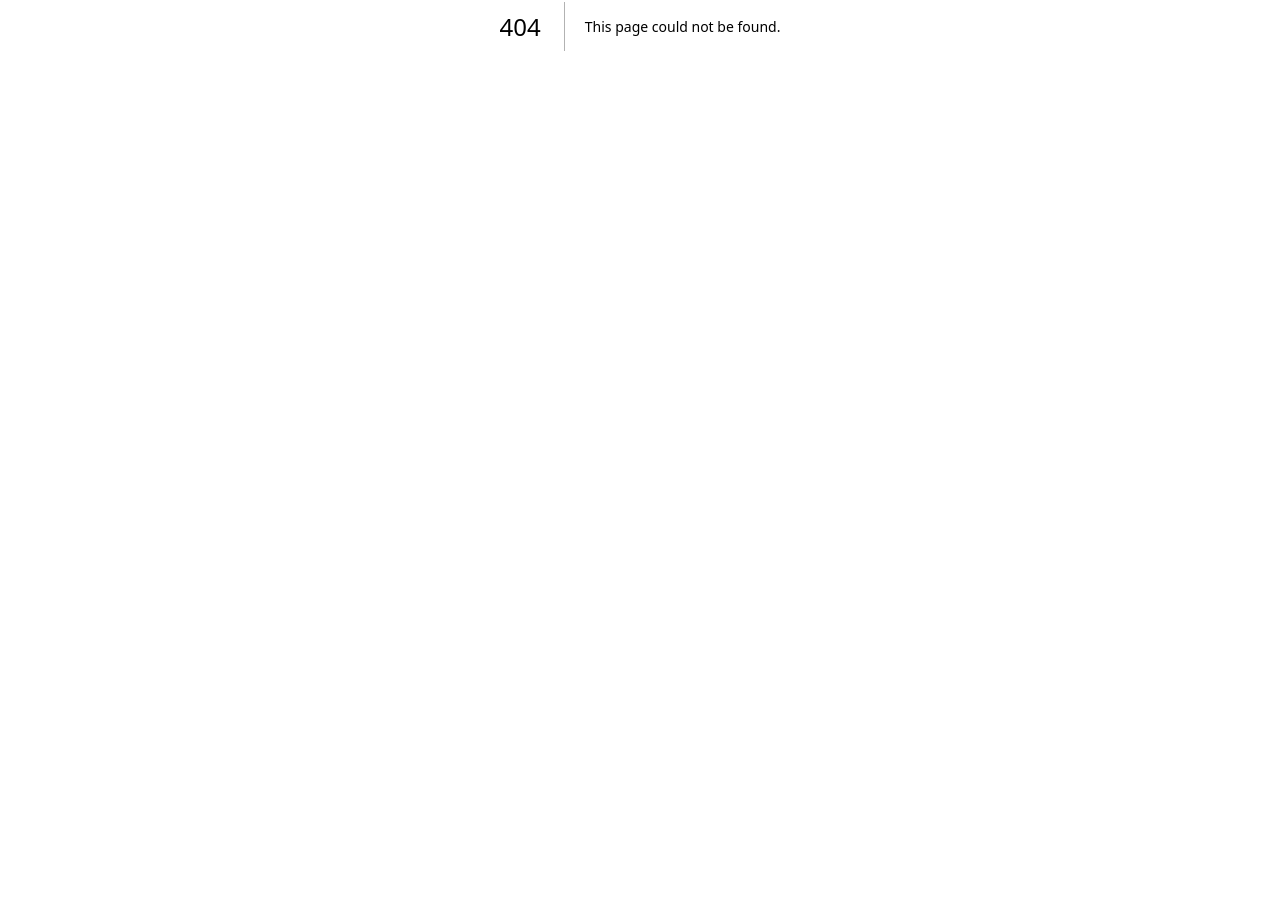
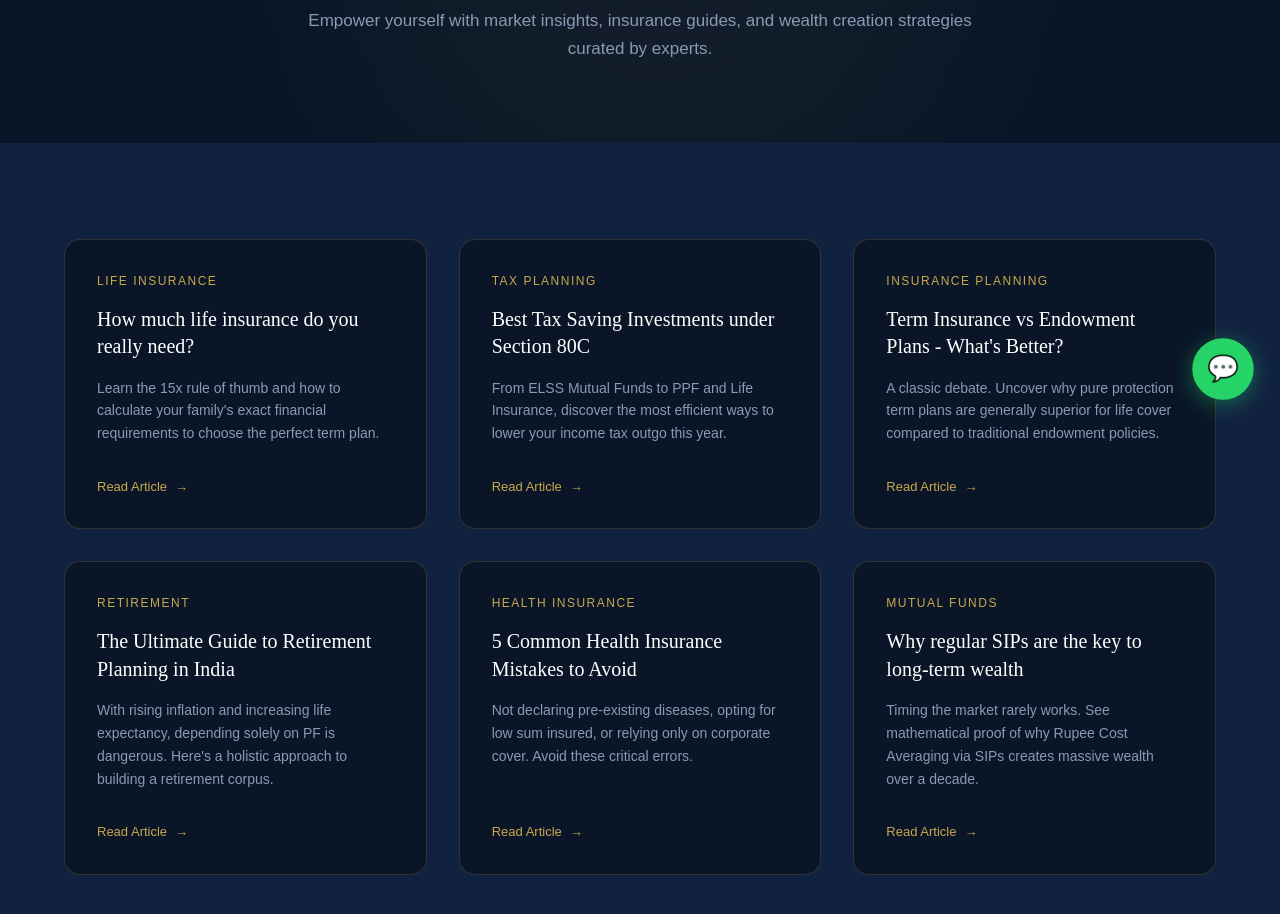
Before and after one commit to shhiivvaam/ambaycapital, a Next.js app: page /blog in a window 1280 px wide. Before the commit this address had no page. Shown: the part 374-1288 px from the top of the page. Before the commit the page ends 800 px from the top, so only its background shows below. Built offline with nearby package versions, Linux system fonts and the light colour scheme.

Commit message:
adding static blogs

```diff
--- /dev/null
+++ b/app/blog/page.tsx
@@ -0,0 +1,107 @@
+import Navbar from "@/components/Navbar";
+import Footer from "@/components/Footer";
+import WhatsAppFab from "@/components/ui/WhatsAppFab";
+import SectionTag from "@/components/ui/SectionTag";
+import Link from "next/link";
+import Contact from "@/components/sections/Contact";
+
+const BLOG_POSTS = [
+  {
+    title: "How much life insurance do you really need?",
+    category: "Life Insurance",
+    excerpt: "Learn the 15x rule of thumb and how to calculate your family's exact financial requirements to choose the perfect term plan.",
+    link: "https://economictimes.indiatimes.com/wealth/insure/life-insurance/how-much-life-insurance-do-you-need/articleshow/86606822.cms",
+  },
+  {
+    title: "Best Tax Saving Investments under Section 80C",
+    category: "Tax Planning",
+    excerpt: "From ELSS Mutual Funds to PPF and Life Insurance, discover the most efficient ways to lower your income tax outgo this year.",
+    link: "https://cleartax.in/s/80c-80-deductions",
+  },
+  {
+    title: "Term Insurance vs Endowment Plans - What's Better?",
+    category: "Insurance Planning",
+    excerpt: "A classic debate. Uncover why pure protection term plans are generally superior for life cover compared to traditional endowment policies.",
+    link: "https://www.policybazaar.com/life-insurance/term-insurance/articles/term-insurance-vs-endowment-plan/",
+  },
+  {
+    title: "The Ultimate Guide to Retirement Planning in India",
+    category: "Retirement",
+    excerpt: "With rising inflation and increasing life expectancy, depending solely on PF is dangerous. Here's a holistic approach to building a retirement corpus.",
+    link: "https://www.livemint.com/money/personal-finance/how-to-plan-for-retirement-in-india-11626021617300.html",
+  },
+  {
+    title: "5 Common Health Insurance Mistakes to Avoid",
+    category: "Health Insurance",
+    excerpt: "Not declaring pre-existing diseases, opting for low sum insured, or relying only on corporate cover. Avoid these critical errors.",
+    link: "https://www.forbes.com/advisor/in/health-insurance/common-health-insurance-mistakes-to-avoid/",
+  },
+  {
+    title: "Why regular SIPs are the key to long-term wealth",
+    category: "Mutual Funds",
+    excerpt: "Timing the market rarely works. See mathematical proof of why Rupee Cost Averaging via SIPs creates massive wealth over a decade.",
+    link: "https://www.amfiindia.com/investor-corner/knowledge-center/sip.html",
+  },
+];
+
+export default function BlogPage() {
+  return (
+    <main className="min-h-screen bg-[#060f1e]">
+      <Navbar />
+
+      {/* Hero Section */}
+      <section className="pt-40 pb-20 px-[5%] relative overflow-hidden bg-[#0a1628]">
+        <div className="absolute top-0 right-1/4 w-[600px] h-[600px] bg-[#c9a84c]/5 rounded-full blur-[120px] pointer-events-none" />
+
+        <div className="max-w-4xl relative z-10 text-center mx-auto">
+          <div className="flex justify-center mb-6">
+            <SectionTag>Education Hub</SectionTag>
+          </div>
+          <h1 className="font-serif text-[clamp(40px,5vw,64px)] font-normal leading-[1.1] mb-6 text-white">
+            Financial Wisdom, <br /> <em className="italic text-[#c9a84c]">Simplified.</em>
+          </h1>
+          <p className="text-[17px] text-[#8a9ab5] leading-relaxed max-w-2xl mx-auto font-light">
+            Empower yourself with market insights, insurance guides, and wealth creation strategies curated by experts.
+          </p>
+        </div>
+      </section>
+
+      {/* Grid */}
+      <section className="py-24 px-[5%] bg-[#112240]">
+        <div className="max-w-7xl mx-auto grid grid-cols-1 md:grid-cols-2 lg:grid-cols-3 gap-8">
+          {BLOG_POSTS.map((post, idx) => (
+            <Link
+              href={post.link}
+              key={idx}
+              target="_blank"
+              rel="noopener noreferrer"
+              className="bg-[#0a1628] border border-[rgba(201,168,76,0.2)] rounded-2xl p-8
+                group hover:-translate-y-2 hover:border-[#c9a84c] transition-all duration-300
+                flex flex-col h-full"
+            >
+              <span className="text-[12px] uppercase tracking-[1.5px] text-[#c9a84c] font-medium mb-4 block">
+                {post.category}
+              </span>
+              <h3 className="font-serif text-xl text-white mb-4 leading-snug group-hover:text-[#e2c97e] transition-colors">
+                {post.title}
+              </h3>
+              <p className="text-[14px] text-[#8a9ab5] leading-relaxed mb-8 flex-grow">
+                {post.excerpt}
+              </p>
+
+              <div className="flex items-center text-[13px] font-medium text-[#c9a84c] gap-2 mt-auto">
+                Read Article
+                <span className="group-hover:translate-x-1 transition-transform">→</span>
+              </div>
+            </Link>
+          ))}
+        </div>
+      </section>
+
+      <Contact />
+
+      <Footer />
+      <WhatsAppFab />
+    </main>
+  );
+}
```
